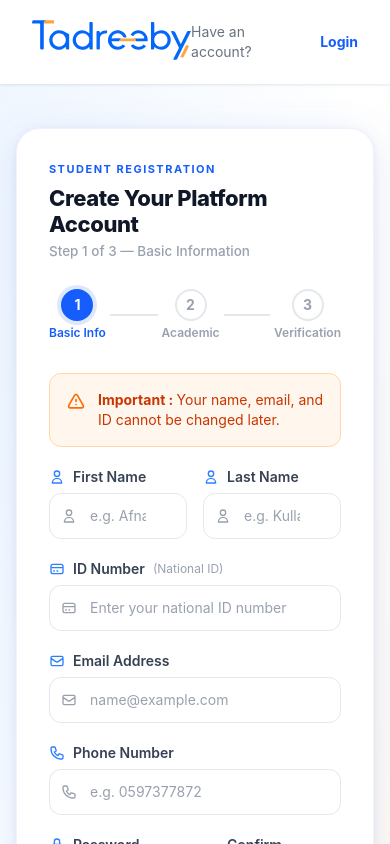
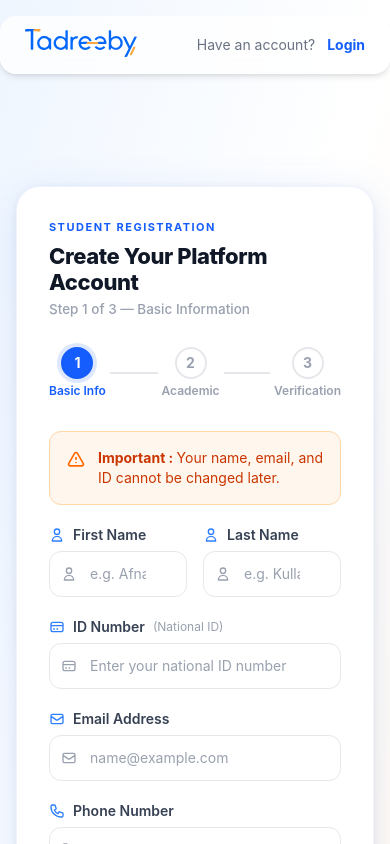
Before and after one commit to Nexus-Tadreeby/Tadreeby, a React (Vite) app: page / in a window 390 px wide. Shown: the top 844 px of the page. Built offline with nearby package versions, Linux system fonts and the light colour scheme.

Commit message:
feat(header): add className prop and glass-effect styles
- Header now accepts an optional className prop
- Added .glass-header, .glassi, .shadowi utility classes in index.css
     for glassmorphism styling, used on header params

```diff
--- a/src/components/layout/Header.jsx
+++ b/src/components/layout/Header.jsx
@@ -1,21 +1,25 @@
 // Header.jsx
-import { useNavigate } from 'react-router-dom';
+import { useNavigate } from "react-router-dom";
 import logo from "../../assets/logo.svg";
 
-export function Header() {
+export function Header({ className = "fixed top-0 left-0 right-0 z-50" }) {
   const navigate = useNavigate();
 
   const handleLoginClick = () => {
-    navigate('/login');
+    navigate("/login");
   };
 
   return (
-    <header className="fixed top-0 left-0 right-0 z-50 flex items-center justify-between px-8 py-5 header-transparent">
+    <header
+      className={`${className} flex items-center justify-between px-8 py-5 glass-header`}
+    >
       <div>
-        <img src={logo} alt="Tadreeby Logo" className="h-10 mb-1" />
+        <img src={logo} alt="Tadreeby Logo" className="h-7 sm:h-8 w-auto mb-1" />
       </div>
       <div className="flex items-center gap-3">
-        <span className="text-sm text-gray-500 font-['Inter']">Have an account?</span>
+        <span className="text-sm text-gray-500 font-['Inter']">
+          Have an account?
+        </span>
         <button
           onClick={handleLoginClick}
           className="text-sm font-bold text-blue-600 hover:underline font-['Inter'] cursor-pointer bg-transparent border-none"
@@ -23,20 +27,6 @@ export function Header() {
           Login
         </button>
       </div>
-
-      <style>{`
-        .header-transparent {
-          background: transparent;
-          transition: background 0.3s ease, box-shadow 0.3s ease;
-        }
-
-        @media (max-width: 1100px) {
-          .header-transparent {
-            background: white !important;
-            box-shadow: 0 1px 3px rgba(0, 0, 0, 0.1) !important;
-          }
-        }
-      `}</style>
     </header>
   );
 }
--- a/src/index.css
+++ b/src/index.css
@@ -2,3 +2,55 @@
   font-family: 'Inter', sans-serif;
 }
 @import "tailwindcss";
+
+/* Custom reusable glass header class */
+
+    .header-transparent {
+  background: transparent;
+  transition: background 0.3s ease, box-shadow 0.3s ease;
+}
+
+.glass-header {
+    /* Stick to top with spacing */
+    position: sticky;
+    top: 1rem;
+    left: 1rem;
+    right: 1rem;
+    z-index: 50;           /* mb-10 */
+
+    /* Layout & typography */
+    display: flex;
+    align-items: center;
+    justify-content: space-between;font-size: 1rem;
+    line-height: 1.5;
+
+    /* Spacing */
+    padding: 0.75rem 1.5rem;          /* py-3 px-6 */
+    }
+  .glassi{
+    /* Glass‑morphism effect */
+    background: rgba(255, 255, 255, 0.75);
+    backdrop-filter: blur(8px);       /* backdrop-blur-md */
+    -webkit-backdrop-filter: blur(8px);
+    border: 1px solid rgba(255, 255, 255, 0.4); /* border-white/40 */
+    border-radius: 1rem;              /* rounded-2xl */
+  }
+  .shadowi {
+    box-shadow: 0 4px 6px -1px rgba(0, 0, 0, 0.1),
+                0 2px 4px -1px rgba(0, 0, 0, 0.06); /* shadow-md */
+  }
+
+/* Responsive padding: sm:px-10 (min-width: 640px) */
+@media (max-width: 1090px){
+  .glass-header {
+    /* Glass‑morphism effect */
+    background: rgba(255, 255, 255, 0.75);
+    backdrop-filter: blur(8px);       /* backdrop-blur-md */
+    -webkit-backdrop-filter: blur(8px);
+    border: 1px solid rgba(255, 255, 255, 0.4); /* border-white/40 */
+    border-radius: 1rem;         /* py-3 px-4 */
+
+    box-shadow: 0 4px 6px -1px rgba(0, 0, 0, 0.1),
+                0 2px 4px -1px rgba(0, 0, 0, 0.06); /* shadow-md */
+  }
+}
```
